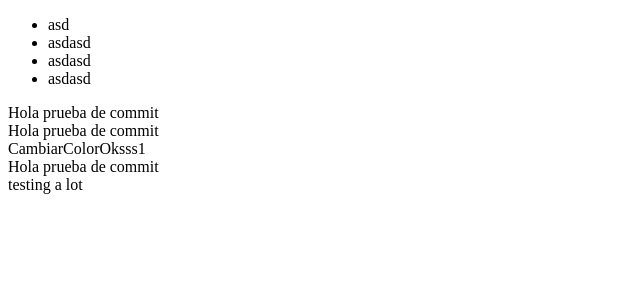
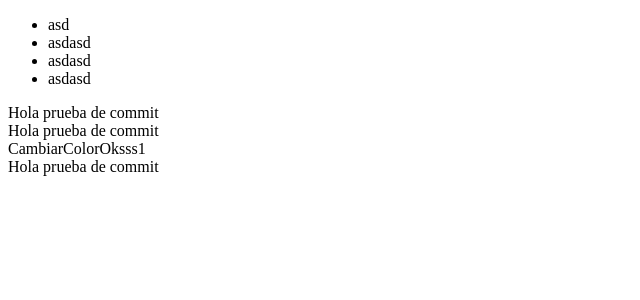
Before and after one commit to sebasmdl/pagina_web, an Angular app: page / in a window 1280 px wide. Shown: the top 300 px of the page, without its empty margins (0-640 px from the left). Built offline with nearby package versions, Linux system fonts and the light colour scheme.

Commit message:
testing push before pull

```diff
--- a/src/app/app.component.html
+++ b/src/app/app.component.html
@@ -5,4 +5,3 @@
 <div>Hola prueba de commit</div>
 <div>CambiarColorOksss1</div>
 <div>Hola prueba de commit</div>
-<div>testing a lot</div>
```
